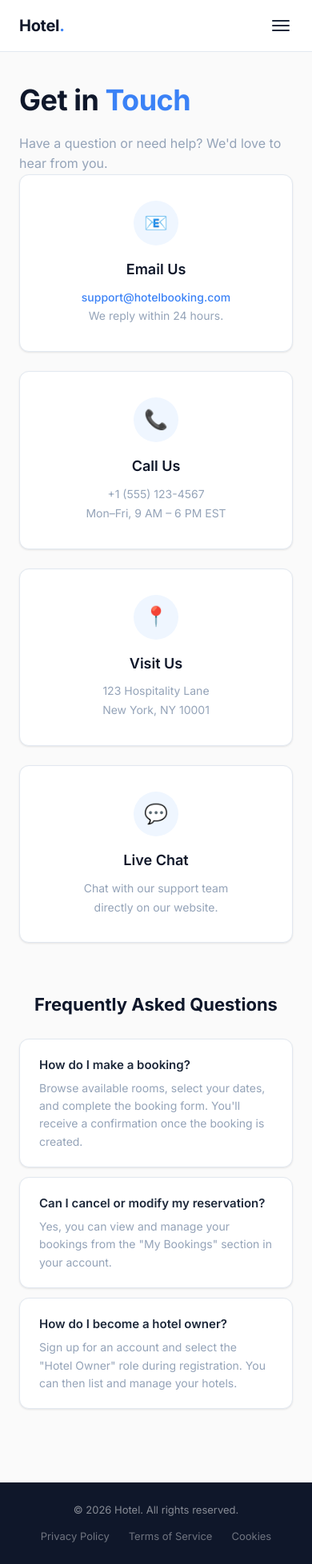
After one commit to Musthak2004/Hotel-Booking-App, a Django app: page /accounts/contact/ in a window 390 px wide. The commit adds this page. Shown: the whole page at 80% size. Run offline with Django 5.2, Linux system fonts and the light colour scheme.

Commit message:
Add contact page with info cards and FAQ
- accounts/views.py: ContactPageView (TemplateView)
- accounts/urls.py: /accounts/contact/ endpoint
- templates/registration/contact.html: styled grid of contact
  info cards (email, phone, address, chat) plus FAQ section
- base.html: wire both desktop and mobile Contact nav links
  to the real URL with active-state highlighting
- README.md: document contact URL in features and URLs table

```diff
--- a/accounts/urls.py
+++ b/accounts/urls.py
@@ -1,8 +1,9 @@
 from django.contrib.auth import views as auth_views
 from django.urls import path
-from .views import SignUpView, profile_update
+from .views import ContactPageView, SignUpView, profile_update
 
 urlpatterns = [
+    path("contact/", ContactPageView.as_view(), name="contact"),
     path("login/", auth_views.LoginView.as_view(), name="login"),
     path("logout/", auth_views.LogoutView.as_view(), name="logout"),
     path("signup/", SignUpView.as_view(), name="signup"),
--- a/accounts/views.py
+++ b/accounts/views.py
@@ -1,5 +1,5 @@
 from django.urls import reverse_lazy
-from django.views.generic import CreateView
+from django.views.generic import CreateView, TemplateView
 from django.contrib.auth.decorators import login_required
 from django.shortcuts import render, redirect
 from .forms import CustomUserRegistrationForm, CustomUserUpdateForm, ProfileUpdateForm
@@ -9,6 +9,9 @@ class SignUpView(CreateView):
     form_class = CustomUserRegistrationForm
     success_url = reverse_lazy("login")
     template_name = "registration/signup.html"
+
+class ContactPageView(TemplateView):
+    template_name = "registration/contact.html"
 
 @login_required
 def profile_update(request):
--- a/templates/base.html
+++ b/templates/base.html
@@ -432,7 +432,7 @@
               >Rooms</a
             >
           </li>
-          <li><a href="#">Contact</a></li>
+          <li><a href="{% url 'contact' %}" class="{% if '/accounts/contact/' in request.path %}active{% endif %}">Contact</a></li>
         </ul>
 
         <div class="nav-actions">
@@ -479,7 +479,7 @@
         <a href="{% url 'hotels:hotel_list' %}">Hotels</a>
         <a href="{% url 'rooms:room_list' %}">Rooms</a>
         <a href="#">Blog</a>
-        <a href="#">Contact</a>
+        <a href="{% url 'contact' %}">Contact</a>
         <div class="nav-actions">
           {% if user.is_authenticated %}
           <div
--- /dev/null
+++ b/templates/registration/contact.html
@@ -0,0 +1,185 @@
+{% extends "base.html" %}
+
+{% block title %}Contact Us — Hotel Booking{% endblock title %}
+
+{% block extra_styles %}
+<style>
+  .page-header {
+    text-align: center;
+    padding: 60px 0 40px;
+  }
+
+  .page-header h1 {
+    font-size: 36px;
+    font-weight: 700;
+    color: var(--primary);
+    letter-spacing: -0.5px;
+    margin-bottom: 12px;
+  }
+
+  .page-header h1 span { color: var(--accent); }
+
+  .page-header p {
+    font-size: 16px;
+    color: var(--text-muted);
+    max-width: 480px;
+    margin: 0 auto;
+  }
+
+  .contact-grid {
+    display: grid;
+    grid-template-columns: 1fr 1fr;
+    gap: 24px;
+    max-width: 960px;
+    margin: 0 auto;
+    padding-bottom: 60px;
+  }
+
+  @media (max-width: 700px) {
+    .contact-grid { grid-template-columns: 1fr; }
+  }
+
+  .contact-card {
+    background: var(--surface);
+    border: 1px solid var(--border);
+    border-radius: var(--radius);
+    padding: 32px;
+    box-shadow: var(--shadow);
+    text-align: center;
+  }
+
+  .contact-card .icon {
+    width: 56px;
+    height: 56px;
+    border-radius: 50%;
+    background: var(--accent-soft);
+    color: var(--accent);
+    display: flex;
+    align-items: center;
+    justify-content: center;
+    font-size: 24px;
+    margin: 0 auto 16px;
+  }
+
+  .contact-card h3 {
+    font-size: 18px;
+    font-weight: 600;
+    color: var(--primary);
+    margin-bottom: 8px;
+  }
+
+  .contact-card p {
+    font-size: 14px;
+    color: var(--text-muted);
+    line-height: 1.7;
+  }
+
+  .contact-card a {
+    color: var(--accent);
+    font-weight: 500;
+  }
+
+  .contact-card a:hover { text-decoration: underline; }
+
+  .faq-section {
+    max-width: 720px;
+    margin: 0 auto 60px;
+  }
+
+  .faq-section h2 {
+    font-size: 22px;
+    font-weight: 700;
+    color: var(--primary);
+    text-align: center;
+    margin-bottom: 24px;
+  }
+
+  .faq-item {
+    background: var(--surface);
+    border: 1px solid var(--border);
+    border-radius: var(--radius);
+    padding: 20px 24px;
+    margin-bottom: 12px;
+    box-shadow: var(--shadow);
+  }
+
+  .faq-item h4 {
+    font-size: 15px;
+    font-weight: 600;
+    color: var(--text);
+    margin-bottom: 6px;
+  }
+
+  .faq-item p {
+    font-size: 14px;
+    color: var(--text-muted);
+    line-height: 1.6;
+  }
+</style>
+{% endblock extra_styles %}
+
+{% block content %}
+<div class="container">
+  <div class="page-header reveal">
+    <h1>Get in <span>Touch</span></h1>
+    <p>Have a question or need help? We'd love to hear from you.</p>
+  </div>
+
+  <div class="contact-grid">
+    <div class="contact-card reveal">
+      <div class="icon">&#128231;</div>
+      <h3>Email Us</h3>
+      <p>
+        <a href="mailto:support@hotelbooking.com">support@hotelbooking.com</a><br>
+        We reply within 24 hours.
+      </p>
+    </div>
+
+    <div class="contact-card reveal">
+      <div class="icon">&#128222;</div>
+      <h3>Call Us</h3>
+      <p>
+        +1 (555) 123-4567<br>
+        Mon–Fri, 9 AM – 6 PM EST
+      </p>
+    </div>
+
+    <div class="contact-card reveal">
+      <div class="icon">&#128205;</div>
+      <h3>Visit Us</h3>
+      <p>
+        123 Hospitality Lane<br>
+        New York, NY 10001
+      </p>
+    </div>
+
+    <div class="contact-card reveal">
+      <div class="icon">&#128172;</div>
+      <h3>Live Chat</h3>
+      <p>
+        Chat with our support team<br>
+        directly on our website.
+      </p>
+    </div>
+  </div>
+
+  <div class="faq-section reveal">
+    <h2>Frequently Asked Questions</h2>
+
+    <div class="faq-item">
+      <h4>How do I make a booking?</h4>
+      <p>Browse available rooms, select your dates, and complete the booking form. You'll receive a confirmation once the booking is created.</p>
+    </div>
+
+    <div class="faq-item">
+      <h4>Can I cancel or modify my reservation?</h4>
+      <p>Yes, you can view and manage your bookings from the "My Bookings" section in your account.</p>
+    </div>
+
+    <div class="faq-item">
+      <h4>How do I become a hotel owner?</h4>
+      <p>Sign up for an account and select the "Hotel Owner" role during registration. You can then list and manage your hotels.</p>
+    </div>
+  </div>
+</div>
+{% endblock content %}
```
Also changed, not shown: README.md.
